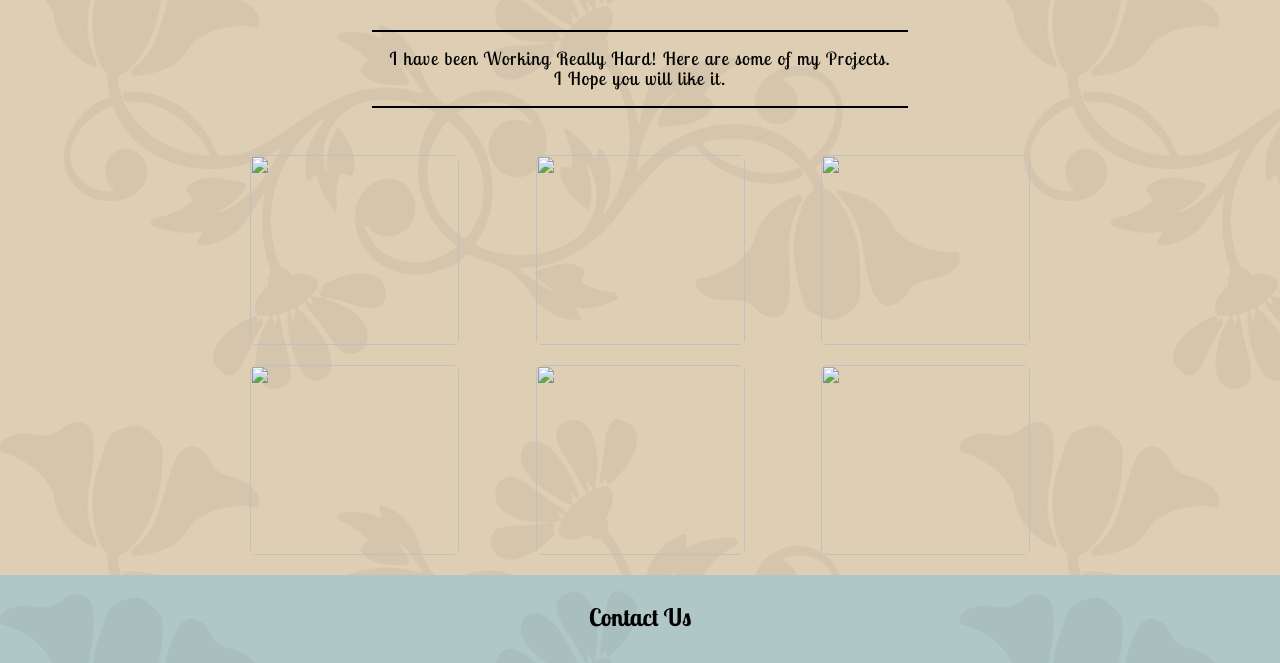
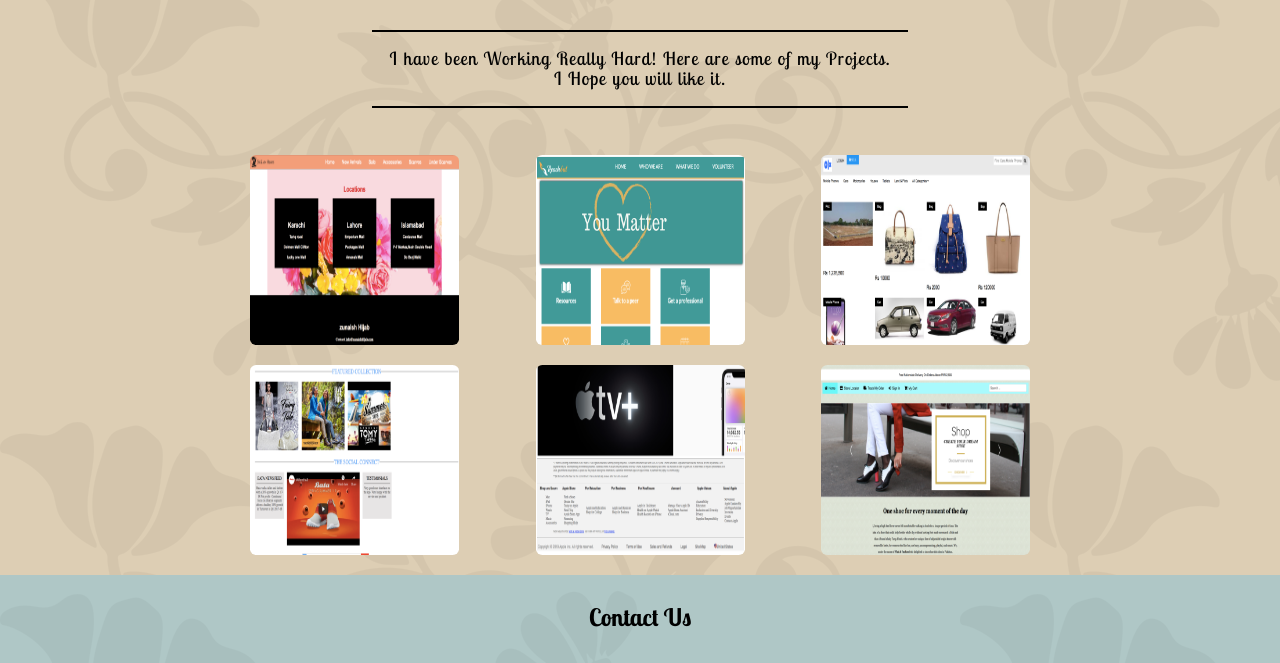
Before and after one commit to SyedalaraibArshad/Mokeup-, a plain HTML site: page index.html in a window 1280 px wide. Shown: the part 1052-1715 px from the top of the page. Drawn offline with Linux system fonts and the light colour scheme; files whose address does not match are found by name.

Commit message:
Update index.html

```diff
--- a/index.html
+++ b/index.html
@@ -127,7 +127,7 @@
                 <div class="portfoliopics-container">
 
                     <figure>
-                        <img src="images/projects/p-1.png">
+                        <img src="p-1.png">
                         <figcaption>
                             <a class="icon" href="#">
                                 <h3>GALLERY</h3>
@@ -138,7 +138,7 @@
                         </figcaption>
                     </figure>
                     <figure>
-                        <img src="images/projects/p-2.png">
+                        <img src="p-2.png">
                         <figcaption>
                             <a class="icon" href="#">
                                 <h3>MASTER</h3>
@@ -151,7 +151,7 @@
 
 
                     <figure>
-                        <img src="images/projects/p-3.png">
+                        <img src="p-3.png">
                         <figcaption>
                             <a class="icon" href="#">
                                 <h3>ONLINE SHOP</h3>
@@ -163,7 +163,7 @@
                     </figure>
 
                     <figure>
-                        <img src="images/projects/p-4.png">
+                        <img src="p-4.png">
                         <figcaption>
                             <a class="icon" href="#">
                                 <h3>BATA</h3>
@@ -174,7 +174,7 @@
                         </figcaption>
                     </figure>
                     <figure>
-                        <img src="images/projects/p-5.png">
+                        <img src="p-5.png">
                         <figcaption>
                             <a class="icon" href="#">
                                 <h3>TV+</h3>
@@ -185,7 +185,7 @@
                         </figcaption>
                     </figure>
                     <figure>
-                        <img src="images/projects/p-6.png">
+                        <img src="p-6.png">
                         <figcaption>
                             <a class="icon" href="#">
                                 <h3>SHOE OUTLET</h3>
```
